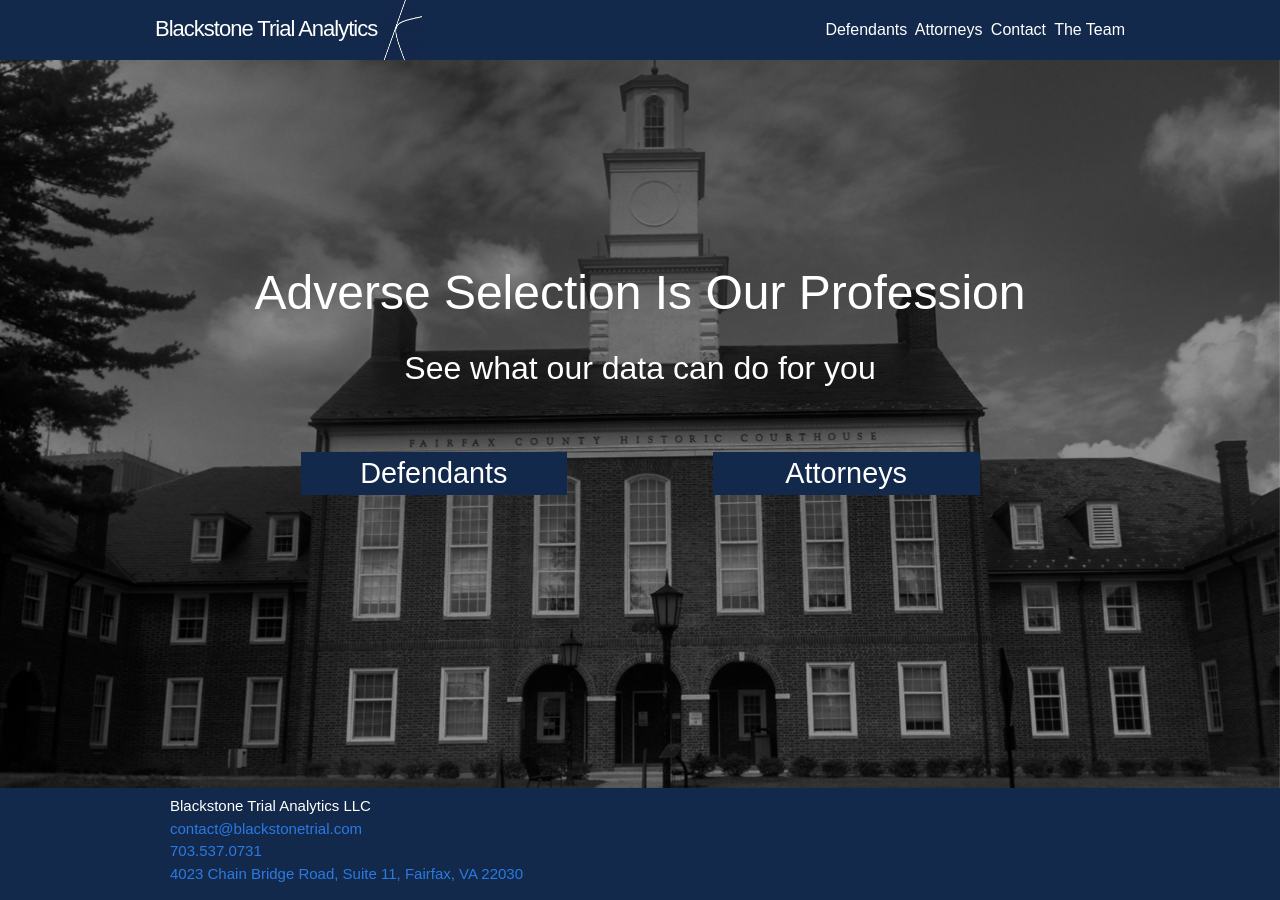
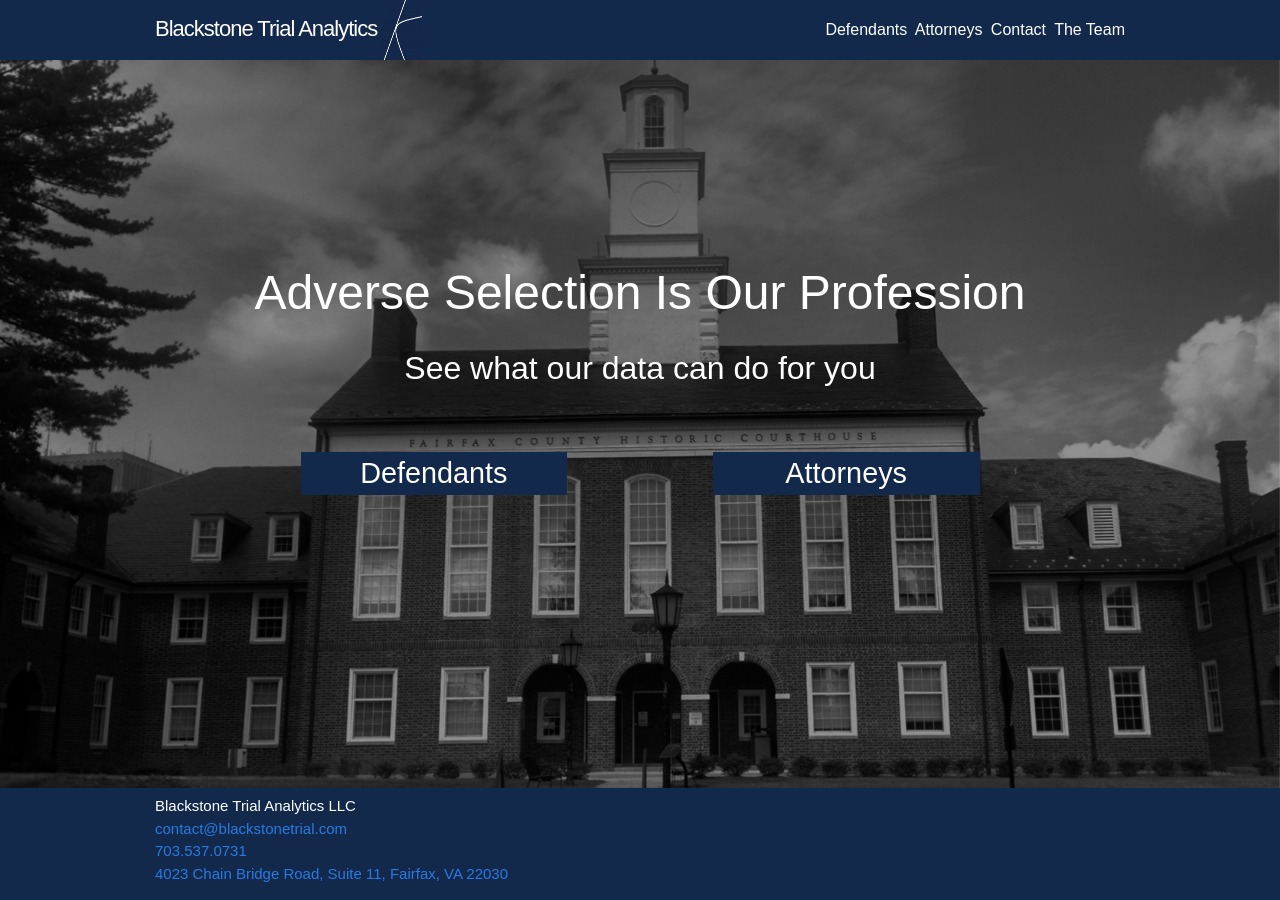
Before and after one commit to BlackstoneTrialAnalytics/BlackstoneTrialAnalytics.github.io, a Jekyll site: the page built from index.html, in a window 1280 px wide. Built offline with Jekyll 4.4.1, drawn with Linux system fonts in a browser that asks for light colours.

Commit message:
Removed a lot of unneeded code and fixed footer orientation

```diff
--- a/_sass/_layout.scss
+++ b/_sass/_layout.scss
@@ -131,33 +131,16 @@
 
 .footer-col {
     float: left;
-    padding-left: $spacing-unit / 2;
 }
 
 .footer-col-1 {
 	margin-top: $spacing-unit /4;
-    width: -webkit-calc(100% - (#{$spacing-unit} / 2));
-    width:         calc(100% - (#{$spacing-unit} / 2));
-}
-
-.footer-col-2 {
-    width: -webkit-calc(20% - (#{$spacing-unit} / 2));
-    width:         calc(20% - (#{$spacing-unit} / 2));
-}
-
-.footer-col-3 {
-    width: -webkit-calc(45% - (#{$spacing-unit} / 2));
-    width:         calc(45% - (#{$spacing-unit} / 2));
+    width: -webkit-calc(100%);
+    width:         calc(100%);
 }
 
 @include media-query($on-laptop) {
-    .footer-col-1,
-    .footer-col-2 {
-        width: -webkit-calc(50% - (#{$spacing-unit} / 2));
-        width:         calc(50% - (#{$spacing-unit} / 2));
-    }
-
-    .footer-col-3 {
+    .footer-col-1 {
         width: -webkit-calc(100% - (#{$spacing-unit} / 2));
         width:         calc(100% - (#{$spacing-unit} / 2));
     }
```
